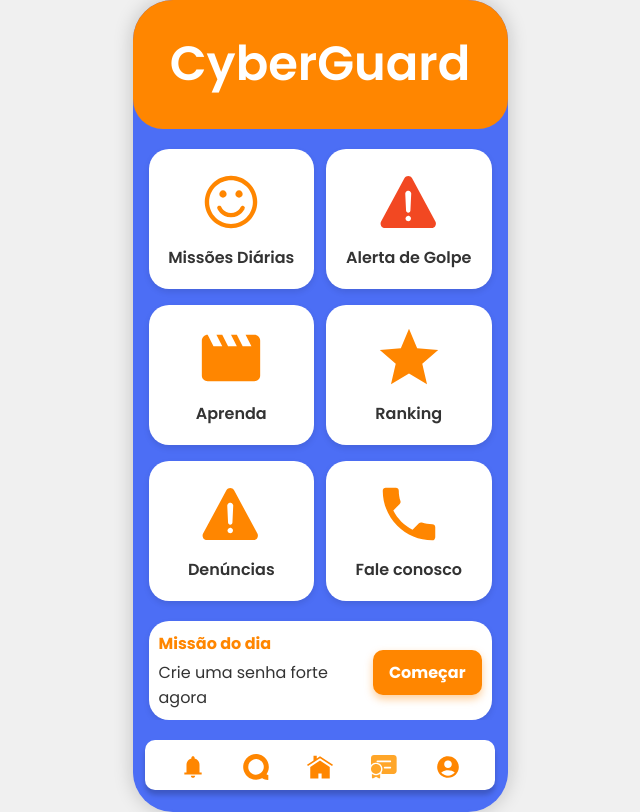
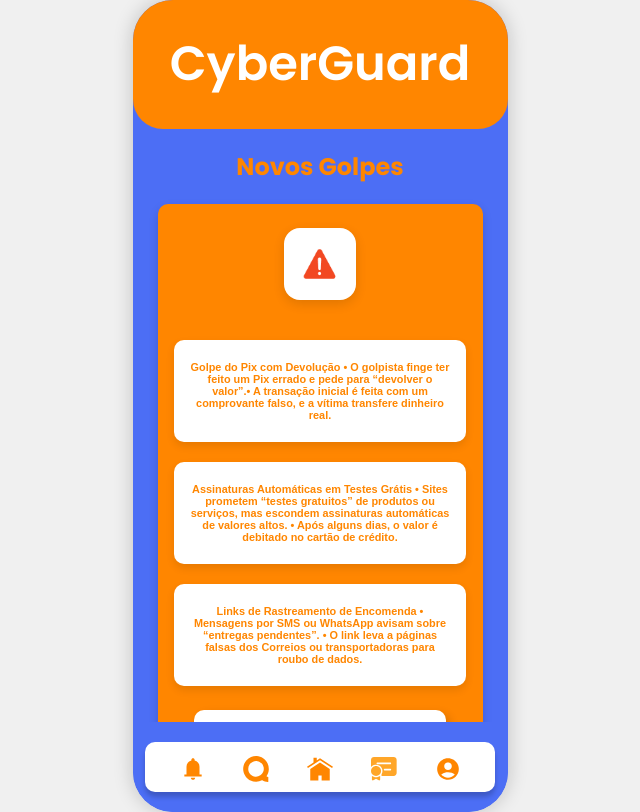
Before and after one commit to AndersonBem/CyberGuard, a React (Vite) app: page /Alerta in a window 1280 px wide. Shown: the whole page, without its empty margins (320-960 px from the left). Built offline with nearby package versions, Linux system fonts and the light colour scheme.

Commit message:
Caio Coelho, tela de ranking e alerta

```diff
--- /dev/null
+++ b/src/componentes/Alertalist/index.jsx
@@ -0,0 +1,11 @@
+import "./styles.css";
+
+const Alertalist = ({ mensagem }) => {
+  return (
+    <div className="alerta-container">
+      <p className="alerta-texto">{mensagem}</p>
+    </div>
+  );
+};
+
+export default Alertalist;
--- /dev/null
+++ b/src/componentes/Alertalist/styles.css
@@ -0,0 +1,22 @@
+.alerta-container {
+  width: 16.31rem;
+  height: 4.37rem;
+  background-color: #fff;
+  border-radius: 0.62rem;
+  padding: 1rem;
+  box-shadow: 0 0.25rem 0.5rem rgba(0, 0, 0, 0.1);
+  display: flex;
+  align-items: center;
+  justify-content: center;
+  text-align: center;
+  font-size: 1rem;
+  color: #333;
+  font-weight: 500;
+}
+
+.alerta-texto {
+  color: #ff8600;
+  font-size: 0.68rem;
+  font-weight: 600;
+  font-family: Arial, sans-serif;
+}
--- /dev/null
+++ b/src/componentes/Rankinglist/index.jsx
@@ -0,0 +1,56 @@
+
+import "./styles.css";
+
+const jogadores = [
+  { id: 1, nome: "Leonardo", pontos: "10.000", foto: "https://i.pravatar.cc/50?img=1", posicao: 1 },
+  { id: 2, nome: "Maria Aparecida", pontos: "8,000", foto: "https://i.pravatar.cc/50?img=2", posicao: 2 },
+  { id: 3, nome: "", pontos: "5000", foto: "", posicao: 3 },
+  { id: 4, nome: "", pontos: "", foto: "", posicao: 4 },
+  { id: 5, nome: "", pontos: "", foto: "", posicao: 5 },
+  { id: 6, nome: "", pontos: "", foto: "", posicao: 6 },
+];
+
+const medalhas = {
+  1: "🥇",
+  2: "🥈",
+  3: "🥉",
+};
+
+const Rankinglists = () => {
+  return (
+    <div className="ranking-container">
+      <h1 className="ranking-title">Ranking</h1>
+
+      <div className="ranking-list">
+        {jogadores.map((jogador) => (
+          <div key={jogador.id} className="ranking-card">
+            <div className="jogador-esquerda">
+              {jogador.foto ? (
+                <img
+                  src={jogador.foto}
+                  alt={jogador.nome || "Jogador"}
+                  className="avatar"
+                />
+              ) : (
+                <div className="avatar avatar-placeholder" />
+              )}
+
+              <div className="jogador-info">
+                <p className="jogador-nome">{jogador.nome || "—"}</p>
+                <p className="jogador-pontos">
+                  {jogador.pontos ? `${jogador.pontos} Pontos` : ""}
+                </p>
+              </div>
+            </div>
+
+            <div className="medalha">
+              {medalhas[jogador.posicao] || ""}
+            </div>
+          </div>
+        ))}
+      </div>
+    </div>
+  );
+};
+
+export default Rankinglists;
--- /dev/null
+++ b/src/componentes/Rankinglist/styles.css
@@ -0,0 +1,71 @@
+.ranking-container {
+  min-height: 80vh;
+  background-color: var(--cor-primaria);
+  display: flex;
+  flex-direction: column;
+  align-items: center;
+  padding-top: 0.3125rem;
+  padding-bottom: 0.625rem;
+}
+
+.ranking-title {
+  color: var(--cor-secundaria);
+  font-size: 1.5rem;
+  font-weight: bold;
+  margin-bottom: 1.5rem;
+}
+
+.ranking-list {
+  display: flex;
+  flex-direction: column;
+  gap: 1rem;
+}
+
+.ranking-card {
+  width: 20rem;
+  background-color: #ffffff;
+  border-radius: 0.75rem;
+  display: flex;
+  align-items: center;
+  justify-content: space-between;
+  padding: 0.625rem 1rem;
+  box-shadow: 0 0.25rem 0.625rem rgba(0, 0, 0, 0.15);
+}
+
+.jogador-esquerda {
+  display: flex;
+  align-items: center;
+  gap: 0.625rem;
+}
+
+.avatar {
+  width: 2.5rem;
+  height: 2.5rem;
+  border-radius: 50%;
+  object-fit: cover;
+}
+
+.avatar-placeholder {
+  background-color: #d1d5db;
+}
+
+.jogador-info {
+  display: flex;
+  flex-direction: column;
+}
+
+.jogador-nome {
+  font-weight: 600;
+  color: #1f2937;
+  margin: 0;
+}
+
+.jogador-pontos {
+  color: #6b7280;
+  font-size: 0.875rem;
+  margin: 0;
+}
+
+.medalha {
+  font-size: 1.375rem;
+}
--- /dev/null
+++ b/src/pages/Alerta/Alerta.jsx
@@ -0,0 +1,47 @@
+import CardLaranja from "../../componentes/CardLaranja/index";
+import Footer from "../../componentes/footer";
+import Header from "../../componentes/Header";
+import alerta from "./assets/alerta.png";
+import "./styles.css";
+import Alertalist from "../../componentes/Alertalist";
+import { Link } from "react-router-dom";
+
+export default function Alertas() {
+  return (
+    <div className="app-shell">
+      <Header />
+      <div className="app-content">
+        <section className="alertaNovosGolpes" aria-labelledby="alertaNovosGolpes-title">
+          <h2 id="alertaNovosGolpes-title">Novos Golpes</h2>
+
+          <CardLaranja>
+            <div className="cert-banner">
+              <div className="cert-badge">
+                <img src={alerta} alt="alerta" />
+              </div>
+            </div>
+
+            <Alertalist mensagem="Golpe do Pix com Devolução • O golpista finge ter feito um Pix errado e pede para “devolver o valor”.• A transação inicial é feita com um comprovante falso, e a vítima transfere dinheiro real." />
+
+            <Alertalist mensagem="Assinaturas Automáticas em Testes Grátis
+              • Sites prometem “testes gratuitos” de produtos ou serviços, mas escondem assinaturas automáticas de valores altos.
+              • Após alguns dias, o valor é debitado no cartão de crédito." />
+
+            <Alertalist mensagem="Links de Rastreamento de Encomenda
+              • Mensagens por SMS ou WhatsApp avisam sobre “entregas pendentes”.
+              • O link leva a páginas falsas dos Correios ou transportadoras para roubo de dados." />
+
+            <Link
+              className="btn-saiba-mais"
+              to={''}
+              rel="noopener noreferrer"
+            >
+              SAIBA MAIS
+            </Link>
+          </CardLaranja>
+        </section>
+      </div>
+      <Footer />
+    </div>
+  );
+}
--- /dev/null
+++ b/src/pages/Alerta/styles.css
@@ -0,0 +1,57 @@
+.alertaNovosGolpes {
+  padding: 1.25rem 1.375rem;
+  display: flex;
+  flex-direction: column;
+  align-items: center;
+  box-sizing: border-box;
+}
+
+.alertaNovosGolpes h2 {
+  text-align: center;
+  font-size: 1.5rem;
+  font-weight: 700;
+  color: var(--cor-secundaria);
+  margin: 0 0 1.25rem 0;
+}
+
+.cert-banner {
+  display: flex;
+  justify-content: center;
+  margin-bottom: 1.25rem;
+}
+
+.cert-badge {
+  width: 4.5rem;
+  height: 4.5rem;
+  background: #fff;
+  border-radius: 1rem;
+  box-shadow: 0 0.25rem 0.75rem rgba(0, 0, 0, 0.12);
+  display: grid;
+  place-items: center;
+}
+
+.cert-badge img {
+  width: 2.5rem;
+  height: 2.5rem;
+  display: block;
+}
+
+.btn-saiba-mais {
+  display: inline-block;
+  background-color: #fff;
+  color: var(--cor-secundaria);
+  font-weight: 600;
+  padding: 0.625rem 5rem;
+  border-radius: 0.625rem;
+  border: none;
+  box-shadow: 0.25rem 0.25rem 0.625rem rgba(0, 0, 0, 0.15);
+  cursor: pointer;
+  font-size: 1rem;
+  transition: all 0.2s ease-in-out;
+  text-decoration: none;
+  text-align: center;
+}
+
+.btn-saiba-mais:hover {
+  box-shadow: 0.375rem 0.375rem 0.75rem rgba(0, 0, 0, 0.25);
+}
--- a/src/pages/Home/Home.jsx
+++ b/src/pages/Home/Home.jsx
@@ -13,7 +13,7 @@ import "./styles.css";
 export default function Home() {
   const botoesPrincipais = [
     { icone: MissaoIcon, texto: "Missões Diárias", rota: "/missoes" },
-    { icone: AlertaIcon, texto: "Alerta de Golpe", rota: "/alertagolpe" },
+    { icone: AlertaIcon, texto: "Alerta de Golpe", rota: "/alerta" },
     { icone: AprendaIcon, texto: "Aprenda", rota: "/aprenda" },
     { icone: RankingIcon, texto: "Ranking", rota: "/ranking" },
     { icone: DenunciaIcon, texto: "Denúncias", rota: "/denuncias" },
--- /dev/null
+++ b/src/pages/Ranking/Ranking.jsx
@@ -0,0 +1,18 @@
+import Footer from "../../componentes/footer";
+import Header from "../../componentes/Header";
+import "./styles.css";
+import Rankinglists from "../../componentes/Rankinglist";
+
+export default function Ranking() {
+  return (
+
+      <div className="app-shell">
+        <Header />
+        <div className="app-content">
+            <Rankinglists></Rankinglists>
+        </div>
+        <Footer />
+      </div>
+
+  );
+}
--- /dev/null
+++ b/src/pages/Ranking/styles.css
@@ -0,0 +1,40 @@
+/* container da página */
+.ranking {
+  padding: 1.25rem 1.375rem;
+  display: flex;
+  flex-direction: column;
+  align-items: center;
+  box-sizing: border-box;
+}
+
+/* título */
+.ranking h2 {
+  text-align: center;
+  font-size: 1.5rem;
+  font-weight: 700;
+  color: var(--cor-secundaria);
+  margin: 0 0 1.25rem 0;
+}
+
+/* selo central no topo do card laranja */
+.cert-banner {
+  display: flex;
+  justify-content: center;
+  margin-bottom: 1.25rem;
+}
+
+.cert-badge {
+  width: 4.5rem;
+  height: 4.5rem;
+  background: #fff;
+  border-radius: 1rem;
+  box-shadow: 0 0.25rem 0.75rem rgba(0, 0, 0, 0.12);
+  display: grid;
+  place-items: center;
+}
+
+.cert-badge img {
+  width: 2.5rem;
+  height: 2.5rem;
+  display: block;
+}
--- a/src/routes.jsx
+++ b/src/routes.jsx
@@ -11,6 +11,8 @@ import Quiz from './pages/Quiz/Quiz.jsx'
 import QuizPerguntas from './pages/QuizPerguntas/QuizPerguntas.jsx'
 import BemVindoCom from './pages/BemVindoCom/BemVindoCom.jsx'
 import Cadastro from './pages/Cadastro/Cadastro.jsx'
+import Alerta from './pages/Alerta/Alerta.jsx'
+import Ranking from './pages/Ranking/Ranking.jsx'
 
 function AppRoutes() {
   return (
@@ -30,6 +32,9 @@ function AppRoutes() {
               <Route path ='/quizperguntas' element={<QuizPerguntas />} />
               <Route path = '/bemvindocom' element={<BemVindoCom />} />
               <Route path ='/cadastro' element={<Cadastro />} />
+              <Route path ='/Alerta' element={<Alerta />} />
+              <Route path ='/Ranking' element={<Ranking />} />
+
             </Routes>
 
         </DeviceMockup>
```
Also changed, not shown: src/pages/Alerta/assets/alerta.png (added).
